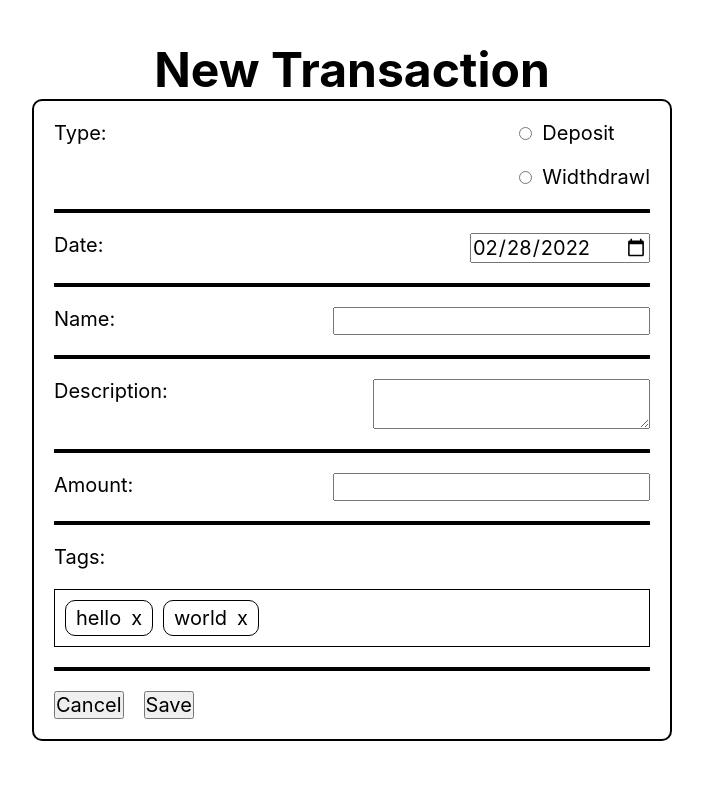
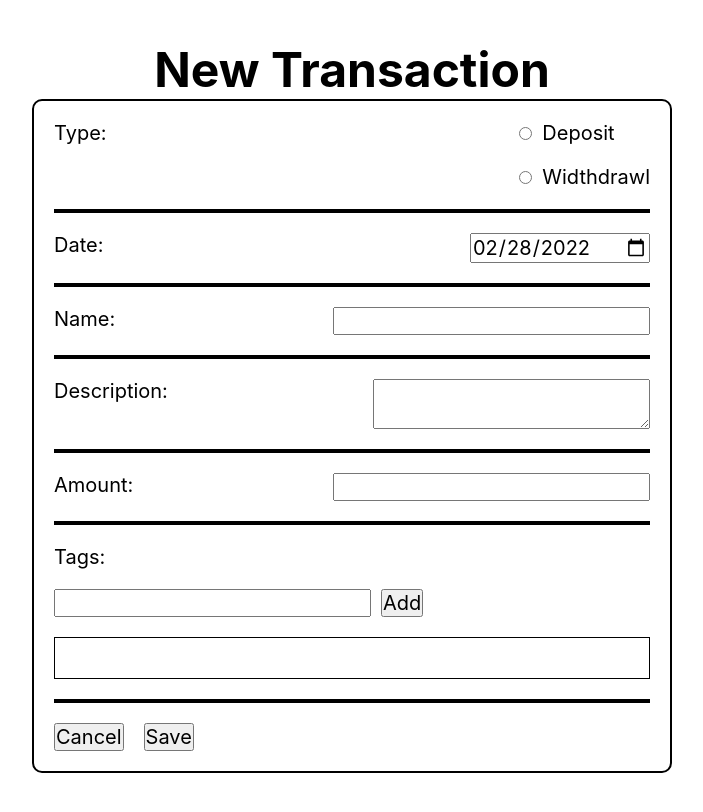
Before and after one commit to alexismarroquin7/expense-tracker-fe-a, a Next.js app: page /transactions/new in a window 1280 px wide. Shown: the whole page, without its empty margins (288-991 px from the left). Built offline with nearby package versions, Linux system fonts and the light colour scheme.

Commit message:
new transaction form v1

```diff
--- a/components/Grid/index.js
+++ b/components/Grid/index.js
@@ -62,6 +62,8 @@ export const Grid = (props) => {
 
     transition={props.transition}
     overflow={props.overflow}
+    onBlur={props.onBlur}
+    onFocus={props.onFocus}
   >{props.children}</StyledGrid>
   )
 }
--- a/components/TextField/index.js
+++ b/components/TextField/index.js
@@ -3,12 +3,14 @@ import styled from "styled-components"
 const StyledTextField = styled.input.attrs(({
   type = 'text',
   placeholder = null,
-  value
+  value,
+  autoComplete
 }) => {
   return {
     type,
     placeholder,
-    value
+    value,
+    autoComplete
   }
 })`
 
@@ -19,13 +21,19 @@ export const TextField = ({
   placeholder,
   onChange,
   name,
-  value
+  value,
+  onFocus,
+  onBlur,
+  autoComplete
 }) => {
   return <StyledTextField
     type={type}
     placeholder={placeholder}
     onChange={onChange}
+    onFocus={onFocus}
+    onBlur={onBlur}
     name={name}
     value={value}
+    autoComplete={autoComplete}
   ></StyledTextField>
 }
--- a/pages/transactions/new.js
+++ b/pages/transactions/new.js
@@ -2,7 +2,8 @@ import { useRouter } from "next/router"
 import { Border, Button, DateInput, Grid, Label, Section, TextArea, TextField } from "../../components"
 import { v4 as uuidv4 } from "uuid";
 import { useEffect, useState } from "react";
-
+import { useSelector } from "react-redux";
+import { useToggle } from "../../hooks";
 const options = {
   transaction_types: [
     {
@@ -37,26 +38,15 @@ const initialFormValues = {
   type: '',
   date: getDate(),
   amount: '',
-  tags: [
-    {
-      id: uuidv4(),
-      text: 'hello'
-    },
-    {
-      id: uuidv4(),
-      text: 'world'
-    },
-  ]
+  tag: '',
+  tags: [],
+  tagTextSet: new Set()
 }
 
 export default function NewTransaction(){
 
   const router = useRouter();
   const [values, setValues] = useState(initialFormValues)
-
-  useEffect(() => {
-    console.log(values)
-  }, [values])
 
   const handleChange = (e) => {
     const { name, value } = e.target;
@@ -69,6 +59,7 @@ export default function NewTransaction(){
 
   const handleSubmit = (e) => {
     e.preventDefault();
+    console.log(values);
   }
 
   return (
@@ -111,8 +102,7 @@ export default function NewTransaction(){
                   value={type.name.toLowerCase()}
                   checked={values.type === type.name.toLowerCase()}
                   onChange={handleChange}
-                />
-                {type.name}
+                />{type.name}
               </Label>
             ))}
           </Grid>
@@ -199,20 +189,58 @@ export default function NewTransaction(){
           gap="2rem"
           justify="space-between"
         >
+
           <p
             style={{
               width: "100%"
             }}
           >Tags:</p>
 
+            <Grid
+              direction="row wrap"
+              alignItems="center"
+              gap="1rem"
+            >
+              <TextField
+                name={"tag"}
+                value={values.tag}
+                onChange={handleChange}
+
+                autoComplete="off"
+              />
+              <Button
+                type="submit"
+                text="Add"
+                onClick={(e) => {
+                  e.preventDefault();
+
+                  if(values.tagTextSet.has(values.tag)) return; // prevents duplicate entries
+
+                  const index = values.tags.length;
+
+                  values.tags.push({
+                    tag_id: uuidv4(),
+                    index,
+                    text: values.tag
+                  });
+
+                  values.tagTextSet.add(values.tag);
+
+                  setValues({
+                    ...values,
+                    tag: initialFormValues.tag
+                  })
+
+                }}
+              ></Button>
+            </Grid>
+
           <Grid
             width="100%"
-
             border="1px solid black"
             gap="1rem"
             padding={values.tags.length > 0 ? "1rem" : "2rem"}
           >
-
             {values.tags.map(tag => {
               return (
               <Grid
@@ -223,12 +251,23 @@ export default function NewTransaction(){
                 gap="1rem"
               >
                 <p>{tag.text}</p>
-                <p>x</p>
+                <p
+                  onClick={() => {
+                    values.tagTextSet.delete(tag.text);
+                    setValues({
+                      ...values,
+                      tags: values.tags.filter(valTag => valTag.tag_id !== tag.tag_id)
+                    })
+                  }}
+                >x</p>
               </Grid>
 
               )
 
             })}
+
+
+
           </Grid>
         </Grid>
 
```
